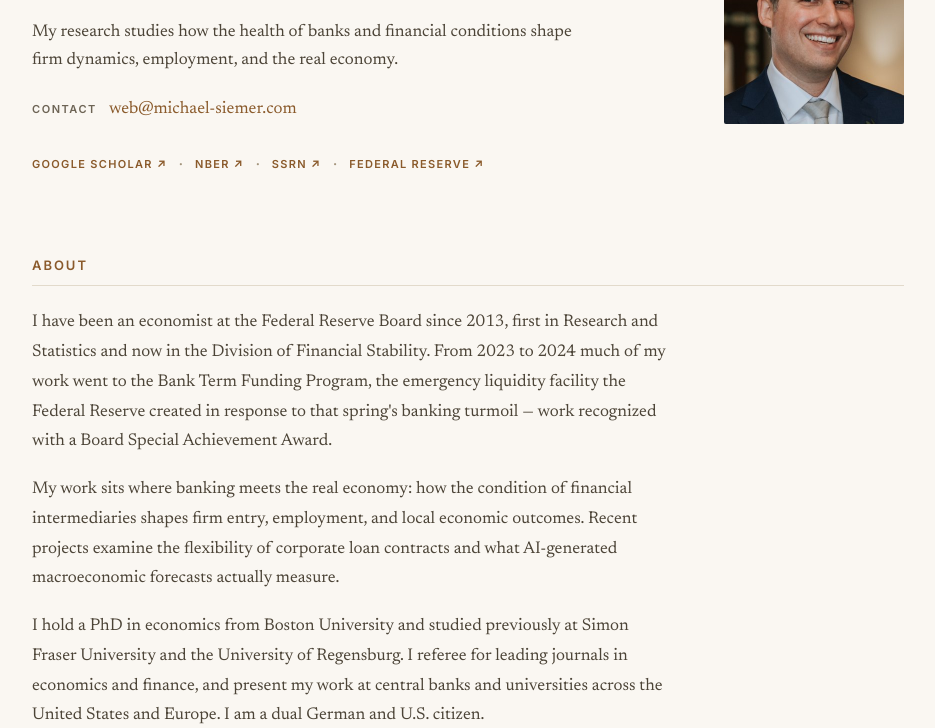
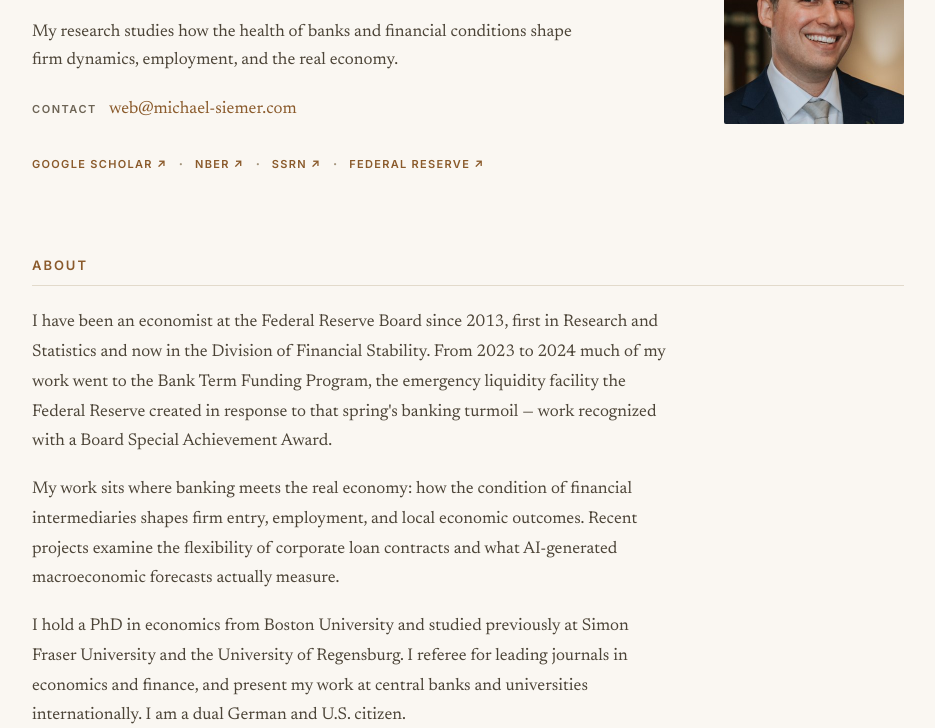
Before and after one commit to michaelsiemer/website, a plain HTML site: page index.html in a window 1280 px wide. Shown: the part 224-952 px from the top of the page, without its empty margins (172-1107 px from the left). Drawn offline with Linux system fonts and the light colour scheme.

Commit message:
Broaden seminar phrasing to internationally
Author presents beyond the US and Europe (e.g. Australia, Singapore).

Co-Authored-By: Claude Fable 5 <noreply@anthropic.com>

```diff
--- a/index.html
+++ b/index.html
@@ -44,7 +44,7 @@
     <div class="section-label">About</div>
     <p>I have been an economist at the Federal Reserve Board since 2013, first in Research and Statistics and now in the Division of Financial Stability. From 2023 to 2024 much of my work went to the Bank Term Funding Program, the emergency liquidity facility the Federal Reserve created in response to that spring's banking turmoil — work recognized with a Board Special Achievement Award.</p>
     <p>My work sits where banking meets the real economy: how the condition of financial intermediaries shapes firm entry, employment, and local economic outcomes. Recent projects examine the flexibility of corporate loan contracts and what AI-generated macroeconomic forecasts actually measure.</p>
-    <p>I hold a PhD in economics from Boston University and studied previously at Simon Fraser University and the University of Regensburg. I referee for leading journals in economics and finance, and present my work at central banks and universities across the United States and Europe. I am a dual German and U.S. citizen.</p>
+    <p>I hold a PhD in economics from Boston University and studied previously at Simon Fraser University and the University of Regensburg. I referee for leading journals in economics and finance, and present my work at central banks and universities internationally. I am a dual German and U.S. citizen.</p>
   </section>
 
   <section class="wrap">
```
